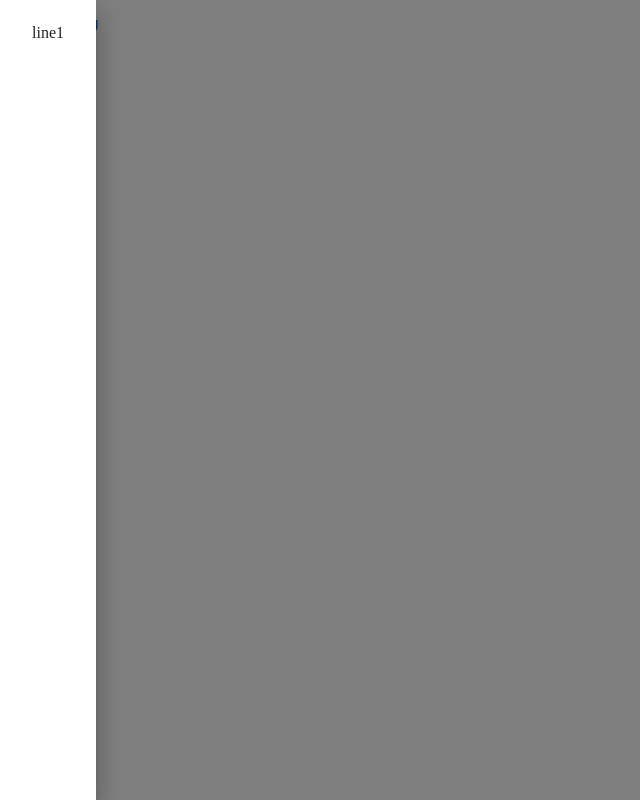
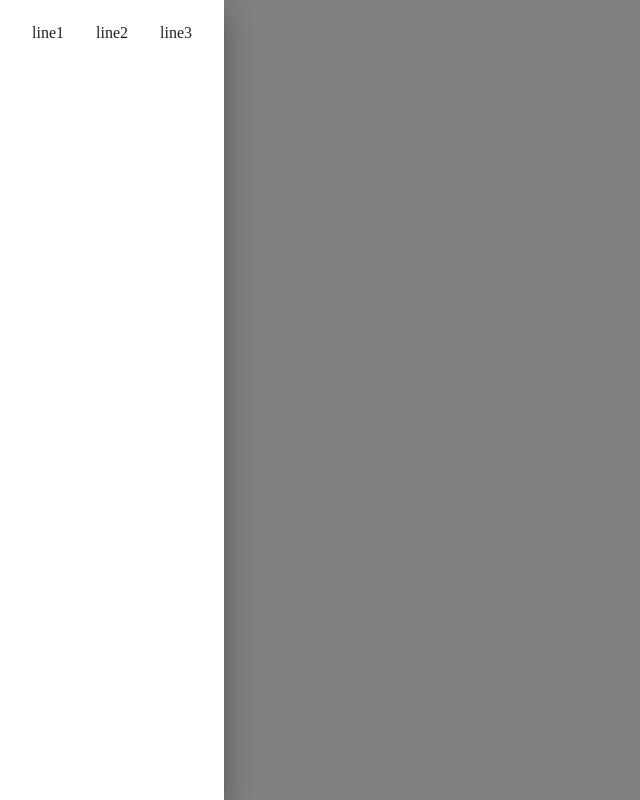
Before and after one commit to rmakarov/svgDrawer, a React app: page / in a window 1280 px wide. Both pictures are taken after a click on the button "OPEN MENU". Shown: the whole page, without its empty margins (0-640 px from the left). Built offline with nearby package versions, Linux system fonts and the light colour scheme.

Commit message:
Added list item 2and 3

```diff
--- a/src/app/components/toolBar/ToolBar.js
+++ b/src/app/components/toolBar/ToolBar.js
@@ -29,6 +29,12 @@ class ToolBar extends Component {
                            <ListItemButton>
                               line1
                            </ListItemButton>
+                           <ListItemButton>
+                               line2
+                           </ListItemButton>
+                           <ListItemButton>
+                               line3
+                           </ListItemButton>
                        </ListItem>
                    </List>
                 </Drawer>
```
